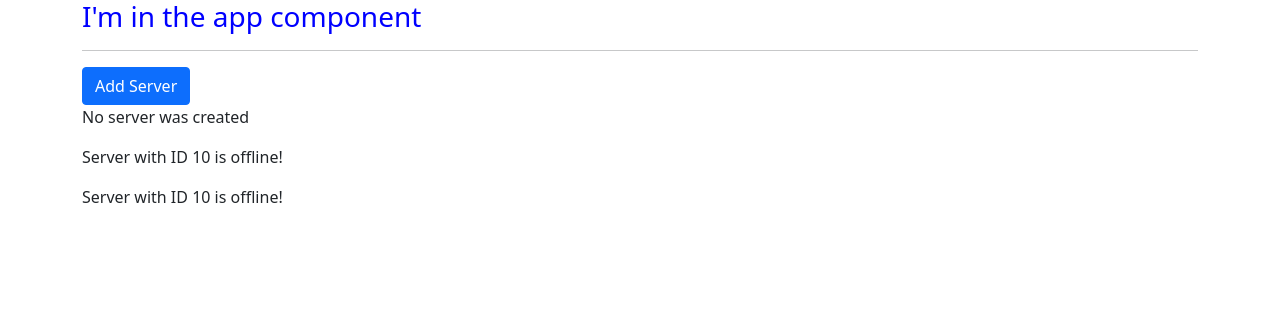
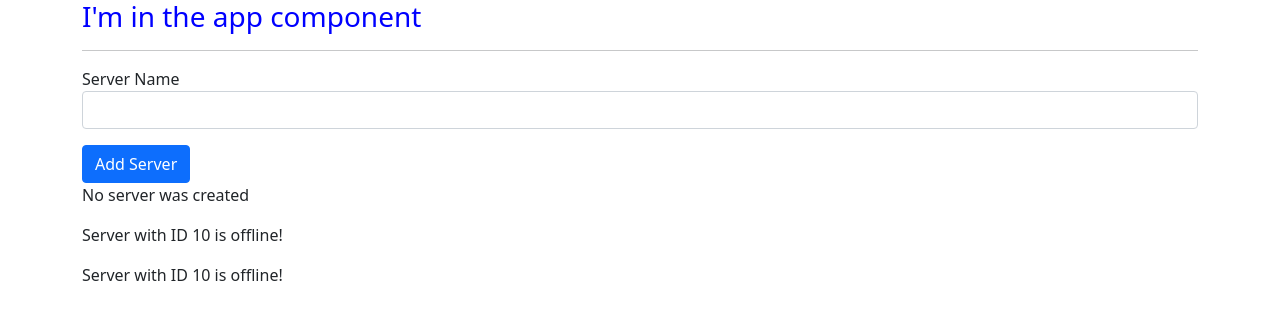
Before and after one commit to laurajunco/angular, an Angular app in the folder my-first-app/: page / in a window 1280 px wide. Shown: the top 320 px of the page. Built offline with nearby package versions, Linux system fonts and the light colour scheme.

Commit message:
Passing and Using Data with Event Binding

```diff
--- a/my-first-app/src/app/servers/servers.component.html
+++ b/my-first-app/src/app/servers/servers.component.html
@@ -1,4 +1,13 @@
-<button class="btn btn-primary" [disabled]="!allowNewServer" (click)="onCreateServer()">Add Server</button>
+<label>Server Name</label>
+<input type="text" class="form-control" (input)="onUpdateServerName($event)" />
+<p>{{ serverName }}</p>
+<button
+	class="btn btn-primary"
+	[disabled]="!allowNewServer"
+	(click)="onCreateServer()"
+>
+	Add Server
+</button>
 <p>{{ serverCreationStatus }}</p>
 <app-server></app-server>
 <app-server></app-server>
--- a/my-first-app/src/app/servers/servers.component.ts
+++ b/my-first-app/src/app/servers/servers.component.ts
@@ -1,25 +1,28 @@
-import { Component, OnInit } from '@angular/core';
+import { Component, OnInit } from "@angular/core"
 
 @Component({
-  selector: 'app-servers',
-  templateUrl: './servers.component.html',
-  styleUrls: ['./servers.component.css']
+	selector: "app-servers",
+	templateUrl: "./servers.component.html",
+	styleUrls: ["./servers.component.css"]
 })
 export class ServersComponent implements OnInit {
-  allowNewServer = false;
-  serverCreationStatus = 'No server was created';
+	allowNewServer = false
+	serverCreationStatus = "No server was created"
+	serverName = ""
 
 	constructor() {
 		setTimeout(() => {
 			this.allowNewServer = !this.allowNewServer
-    },2000);
+		}, 2000)
 	}
 
-  ngOnInit(): void {
-  }
+	ngOnInit(): void {}
 
 	onCreateServer() {
 		this.serverCreationStatus = "Server was created"
 	}
 
+	onUpdateServerName(event: Event) {
+		this.serverName = (<HTMLInputElement> event.target).value
 	}
+}
```
Also changed, not shown: 1 other file (tests, documents, lock files or other folders). Lines whose indentation alone changed are shown as unchanged.
